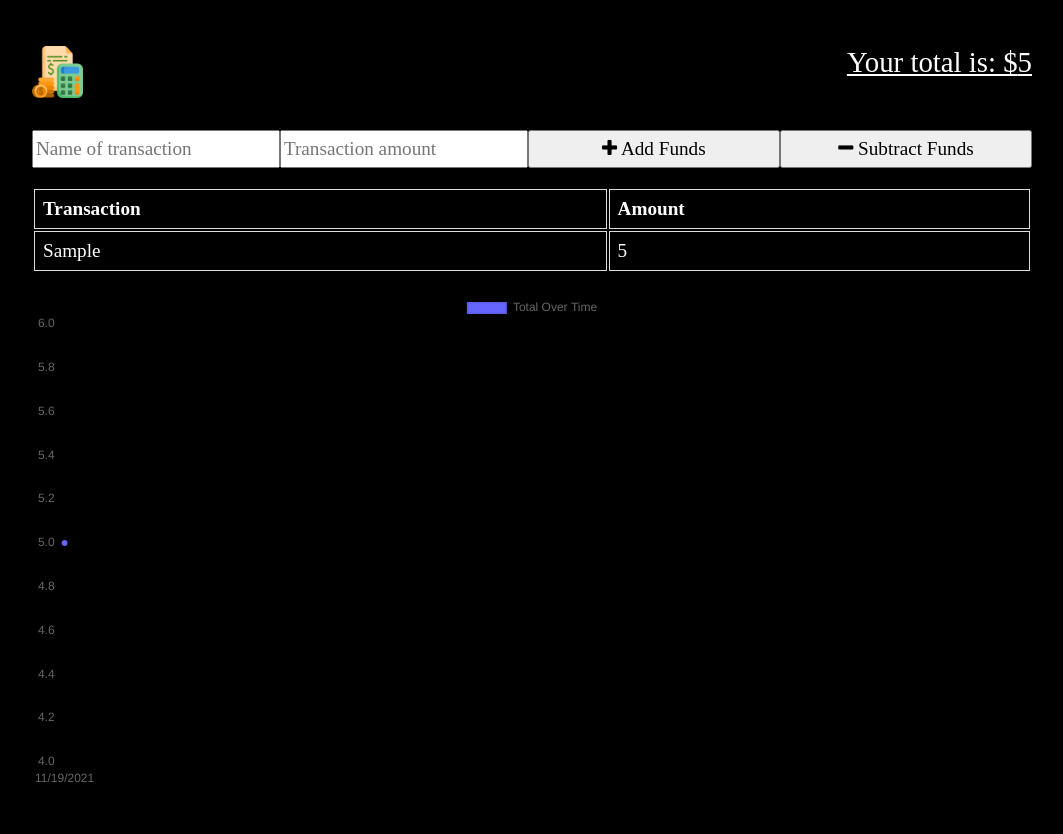
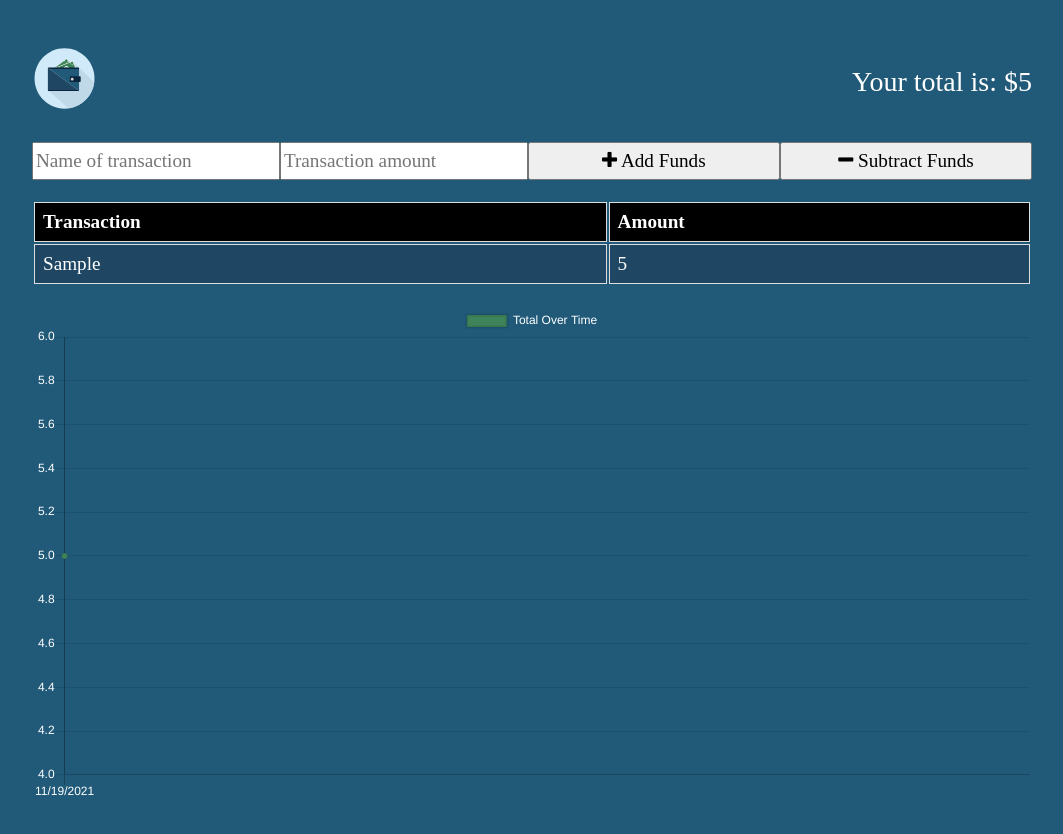
Before and after one commit to strawhat19/Budget-Tracker, a website: page public/index.html in a window 1280 px wide. Both pictures are taken after typing "Sample", "5" into the empty fields and a click on the button "Add Funds". Shown: the whole page, without its empty margins (108-1171 px from the left). Drawn offline with nearby package versions, Linux system fonts and the light colour scheme; no server answers; a web font is replaced by a local one.

Commit message:
updateStyles

```diff
--- a/public/index.html
+++ b/public/index.html
@@ -6,7 +6,7 @@
   <meta http-equiv="X-UA-Compatible" content="ie=edge">
   <meta name="theme-color" content="#317EFB">
   <link rel="shortcut icon" href="icons/icon-192x192.png" type="image/x-icon">
-  <link rel="icon" href="./budget.png" type="image/x-icon">
+  <link rel="icon" href="./money-4311572.svg" type="image/x-icon">
   <link rel="preconnect" href="https://fonts.googleapis.com">
   <link rel="preconnect" href="https://fonts.gstatic.com" crossorigin>
   <link href="https://fonts.googleapis.com/css2?family=Aldrich&display=swap" rel="stylesheet">
@@ -17,7 +17,7 @@
 </head>
 <body>
   <div class="wrapper">
-    <div class="total"><a href="/"><img class="logoPic" alt="logo" src="./budget.png"></a><div>Your total is: $<span id="total">0</span></div></div>
+    <div class="total"><a href="/" style="width: 75%;"><img class="logoPic" alt="logo" src="./money-4311572.svg"></a><div class="totalSentence">Your total is: $<span id="total">0</span></div></div>
 
     <div class="form">
       <input type="text" id="t-name" placeholder="Name of transaction" />
--- a/public/index.js
+++ b/public/index.js
@@ -1,5 +1,7 @@
 let transactions = [];
 let myChart;
+
+Chart.defaults.global.defaultFontColor='white';
 
 fetch(`/api/transaction`)
   .then(response => {
@@ -64,7 +66,7 @@ function populateChart() {
         datasets: [{
             label: `Total Over Time`,
             fill: true,
-            backgroundColor: `#6666ff`,
+            backgroundColor: `#3e8359`,
             data
         }]
     }
--- a/public/style.css
+++ b/public/style.css
@@ -5,7 +5,7 @@
 body {
     font-size: 120%;
     font-family: 'Aldrich' !important;
-    background: black;
+    background: #215a79;
     color: #fff;
   }
 
@@ -30,8 +30,22 @@ body {
     padding: 8px;
   }
 
+  .totalSentence {
+    width: 40%;
+    text-align: right;
+    font-size: 28px;
+  }
+
+  tr {
+    background: black;
+  }
+
+  tbody tr {
+    background: #1f4763;
+  }
+
   tr:nth-child(even) {
-    background-color: #333333;
+    background-color: #3e8359;
   }
 
   .error {
@@ -51,9 +65,9 @@ body {
 
   .total {
     font-size: 150%;
-    text-decoration: underline;
     display: flex;
     justify-content: space-between;
+    align-items: center;
     width: 100%;
   }
 
```
Also changed, not shown: public/money-4311572.svg (added).
